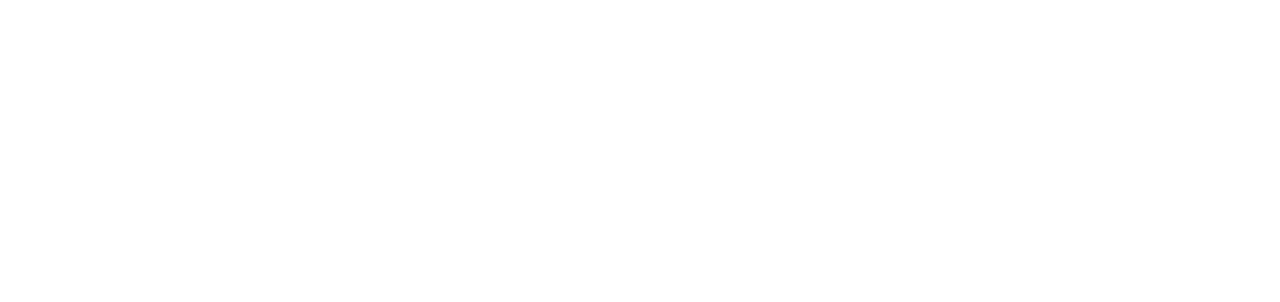
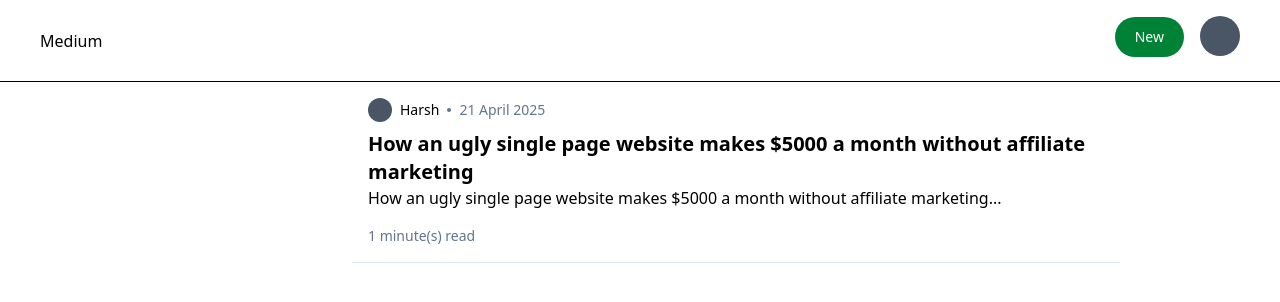
Before and after one commit to Tanujeet/medium-blog, a React (Vite) app in the folder Frontend/: page /blogs in a window 1280 px wide. Before the commit this address had no page. Shown: the top 302 px of the page. Built offline with nearby package versions, Linux system fonts and the light colour scheme.

Commit message:
frontend created

```diff
--- a/Frontend/src/App.tsx
+++ b/Frontend/src/App.tsx
@@ -2,6 +2,7 @@
 import { Signup } from "./pages/Signup";
 import Signin from "./pages/Signin";
 import Blog from "./pages/Blog";
+import Blogs from "./pages/Blogs";
 
 function App() {
   return (
@@ -11,6 +12,7 @@
           <Route path="/signup" element={<Signup />} />
           <Route path="/signin" element={<Signin />} />
           <Route path="/blog/:id" element={<Blog />} />
+          <Route path="/blogs/" element={<Blogs />} />
         </Routes>
       </BrowserRouter>
     </>
--- /dev/null
+++ b/Frontend/src/Components/Appbar.tsx
@@ -0,0 +1,27 @@
+import { Link } from "react-router-dom";
+import { Avatar } from "../Components/BlogCard";
+
+export const Appbar = () => {
+  return (
+    <div className="border-b flex justify-between px-10 py-4">
+      <Link
+        to={"/blogs"}
+        className="flex flex-col justify-center cursor-pointer"
+      >
+        Medium
+      </Link>
+      <div>
+        <Link to={`/publish`}>
+          <button
+            type="button"
+            className="mr-4 text-white bg-green-700 hover:bg-green-800 focus:outline-none focus:ring-4 focus:ring-green-300 font-medium rounded-full text-sm px-5 py-2.5 text-center me-2 mb-2 "
+          >
+            New
+          </button>
+        </Link>
+
+        <Avatar size={"big"} name="Harsh" />
+      </div>
+    </div>
+  );
+};
--- /dev/null
+++ b/Frontend/src/Components/BlogCard.tsx
@@ -0,0 +1,68 @@
+// import { Link } from "react-router-dom";
+interface BlogCardProps {
+  authorName: string;
+  title: string;
+  content: string;
+  publishedDate: string;
+  //   id: number;
+}
+
+export const BlogCard = ({
+  //   id,
+  authorName,
+  title,
+  content,
+  publishedDate,
+}: BlogCardProps) => {
+  return (
+    // <Link to={`/blog/${id}`}>
+    <div className="p-4 border-b border-slate-200 pb-4 w-screen max-w-screen-md cursor-pointer">
+      <div className="flex">
+        <Avatar name={authorName} />
+        <div className="font-extralight pl-2 text-sm flex justify-center flex-col">
+          {authorName}
+        </div>
+        <div className="flex justify-center flex-col pl-2 ">
+          <Circle />
+        </div>
+        <div className="pl-2 font-thin text-slate-500 text-sm flex justify-center flex-col">
+          {publishedDate}
+        </div>
+      </div>
+      <div className="text-xl font-semibold pt-2">{title}</div>
+      <div className="text-md font-thin">{content.slice(0, 100) + "..."}</div>
+      <div className="text-slate-500 text-sm font-thin pt-4">
+        {`${Math.ceil(content.length / 100)} minute(s) read`}
+      </div>
+    </div>
+    // </Link>
+  );
+};
+
+export function Circle() {
+  return <div className="h-1 w-1 rounded-full bg-slate-500"></div>;
+}
+
+export function Avatar({
+  name,
+  size = "small",
+}: {
+  name: string;
+  size?: "small" | "big";
+}) {
+  return (
+    <div
+      className={`relative inline-flex items-center justify-center overflow-hidden bg-gray-600 rounded-full ${
+        size === "small" ? "w-6 h-6" : "w-10 h-10"
+      }`}
+    >
+      <span
+        className={`${
+          size === "small" ? "text-xs" : "text-md"
+        } font-extralight text-gray-600 dark:text-gray-300`}
+      >
+        {name[0]}
+      </span>
+    </div>
+  );
+}
--- /dev/null
+++ b/Frontend/src/hooks/index.ts
@@ -0,0 +1,6 @@
+import { useState } from "react";
+
+export const useBlogs = () => {
+  const [loading, setLoading] = useState(true);
+  const [blogs, setBlogs] = useState([]);
+};
--- /dev/null
+++ b/Frontend/src/pages/Blogs.tsx
@@ -0,0 +1,26 @@
+import { Appbar } from "../Components/Appbar";
+import { BlogCard } from "../Components/BlogCard";
+
+const Blogs = () => {
+  return (
+    <div>
+      <Appbar />
+      <div className="flex justify-center">
+        <div className="max-w-xl">
+          <BlogCard
+            authorName={"Harsh"}
+            title={
+              "How an ugly single page website makes $5000 a month without affiliate marketing"
+            }
+            content={
+              "How an ugly single page website makes $5000 a month without affiliate marketing"
+            }
+            publishedDate={"21 April 2025"}
+          />
+        </div>
+      </div>
+    </div>
+  );
+};
+
+export default Blogs;
```
